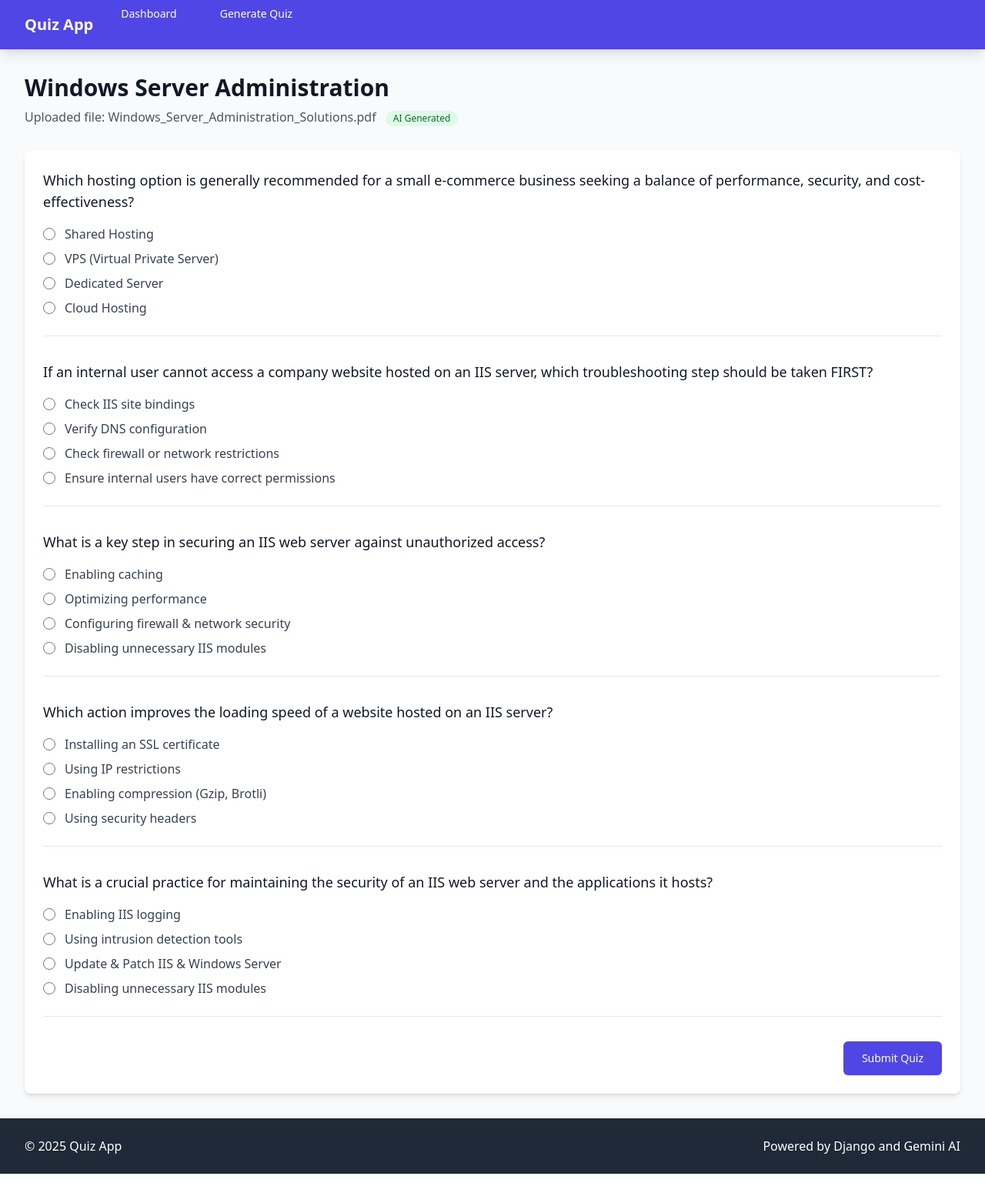
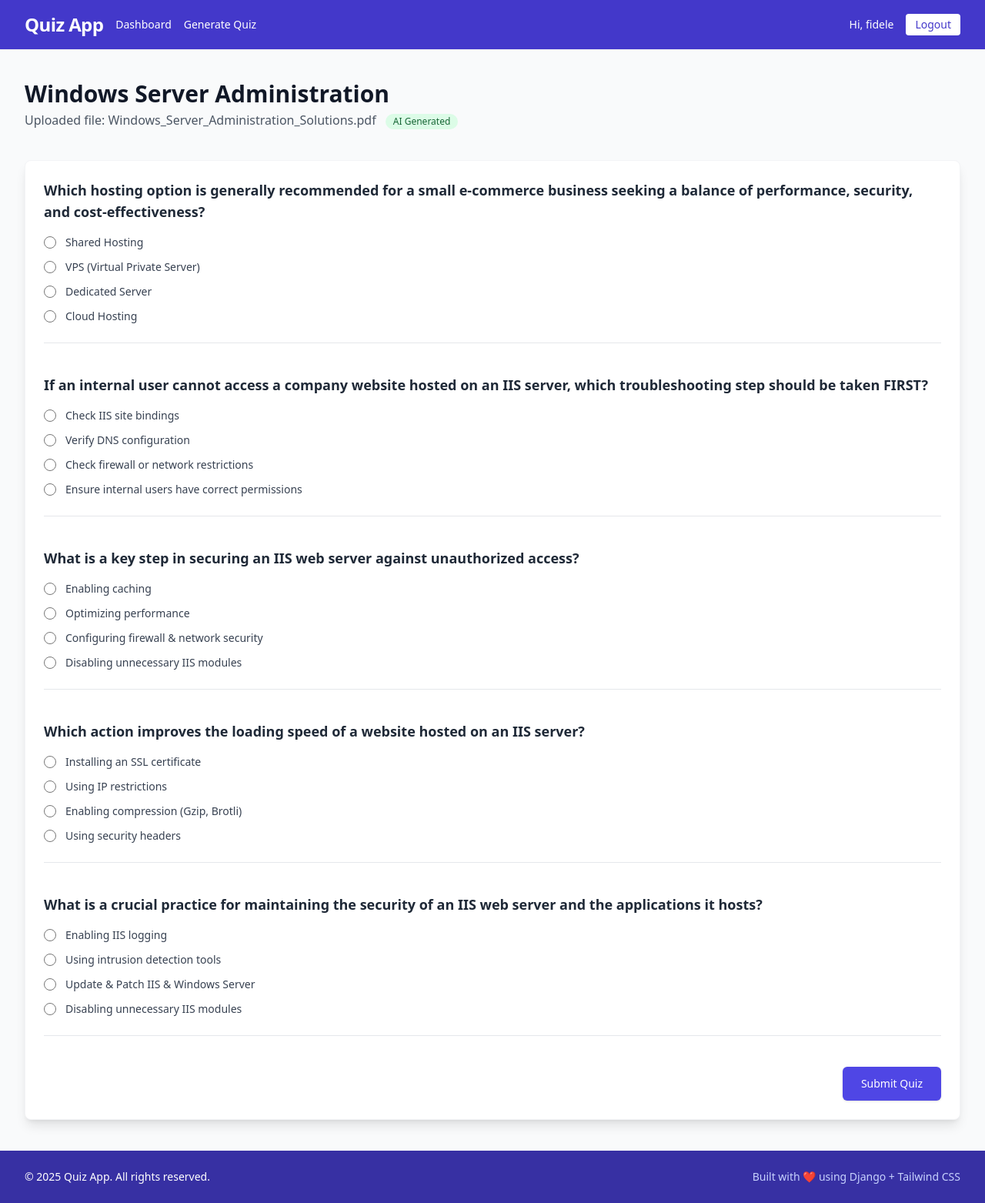
Before and after one commit to NiyomugaboFidel/skillup, a Django app: page /quiz/1/take/ in a window 1280 px wide. Shown: the whole page at 77% size. Before the commit the page ends 1525 px from the top, so only its background shows below. Run offline with Django 5.2, Linux system fonts and the light colour scheme; a user stored in the database is signed in; data comes from the database, SQL or seed files in the repository; both versions use the stored data as it was after the commit; data that the repository does not hold is empty; some libraries are stand-ins or nearby versions.

Commit message:
add take test page

```diff
--- a/quiz/templates/quiz/base.html
+++ b/quiz/templates/quiz/base.html
@@ -1,66 +1,75 @@
 <!DOCTYPE html>
 <html lang="en">
 <head>
-    <meta charset="UTF-8">
-    <meta name="viewport" content="width=device-width, initial-scale=1.0">
+  <meta charset="UTF-8" />
+  <meta name="viewport" content="width=device-width, initial-scale=1.0" />
   <title>{% block title %}Quiz App{% endblock %}</title>
 
   <!-- Tailwind CSS CDN -->
   <script src="https://cdn.tailwindcss.com"></script>
 
-    <!-- Chart.js for statistics -->
+  <!-- Chart.js for stats -->
   <script src="https://cdn.jsdelivr.net/npm/chart.js"></script>
 
   {% block extra_head %}{% endblock %}
 </head>
-<body class="bg-gray-50 min-h-screen">
-    <!-- Navigation -->
-    <nav class="bg-indigo-600 shadow-lg">
+<body class="bg-gray-50 min-h-screen flex flex-col">
+
+  <!-- Header / Navbar -->
+  <header class="bg-indigo-700 text-white shadow-sm">
     <div class="max-w-7xl mx-auto px-4 sm:px-6 lg:px-8">
-            <div class="flex justify-between h-16">
-                <div class="flex">
-                    <div class="flex-shrink-0 flex items-center">
-                        <span class="text-white text-xl font-bold">Quiz App</span>
+      <div class="flex justify-between items-center h-16">
+        <!-- Branding -->
+        <div class="flex items-center space-x-4">
+          <span class="text-2xl font-bold tracking-tight">Quiz App</span>
+          <nav class="hidden md:flex space-x-4">
+            <a href="{% url 'dashboard' %}" class="hover:underline hover:text-indigo-200 text-sm font-medium">Dashboard</a>
+            <a href="{% url 'generate_quiz' %}" class="hover:underline hover:text-indigo-200 text-sm font-medium">Generate Quiz</a>
+          </nav>
         </div>
-                    <div class="hidden sm:ml-6 sm:flex sm:space-x-8">
-                        <a href="{% url 'dashboard' %}" class="text-white hover:text-indigo-200 px-3 py-2 rounded-md text-sm font-medium">Dashboard</a>
-                        <a href="{% url 'generate_quiz' %}" class="text-white hover:text-indigo-200 px-3 py-2 rounded-md text-sm font-medium">Generate Quiz</a>
-                    </div>
-                </div>
-                <div class="flex items-center">
 
+        <!-- Right-side placeholder (e.g., user, logout) -->
+        <div class="hidden md:flex items-center space-x-4">
+          {% if user.is_authenticated %}
+            <span class="text-sm font-medium">Hi, {{ user.first_name|default:user.username }}</span>
+            <a href="{% url 'logout' %}" class="text-sm bg-white text-indigo-700 px-3 py-1 rounded hover:bg-indigo-100 font-medium transition">Logout</a>
+          {% else %}
+            <a href="{% url 'login' %}" class="text-sm font-medium hover:underline">Login</a>
+          {% endif %}
         </div>
       </div>
     </div>
-    </nav>
+  </header>
 
-    <!-- Messages -->
+  <!-- Flash messages -->
   {% if messages %}
   <div class="max-w-7xl mx-auto px-4 sm:px-6 lg:px-8 mt-4">
     {% for message in messages %}
-        <div class="{% if message.tags == 'error' %}bg-red-100 border-red-500 text-red-700{% elif message.tags == 'success' %}bg-green-100 border-green-500 text-green-700{% else %}bg-blue-100 border-blue-500 text-blue-700{% endif %} border-l-4 p-4 mb-4 rounded" role="alert">
-            <p>{{ message }}</p>
+    <div class="rounded p-4 mb-4 border-l-4
+      {% if message.tags == 'error' %}
+        bg-red-100 border-red-600 text-red-800
+      {% elif message.tags == 'success' %}
+        bg-green-100 border-green-600 text-green-800
+      {% else %}
+        bg-blue-100 border-blue-600 text-blue-800
+      {% endif %}
+    " role="alert">
+      <p class="text-sm font-medium">{{ message }}</p>
     </div>
     {% endfor %}
   </div>
   {% endif %}
 
-    <!-- Main Content -->
-    <main class="max-w-7xl mx-auto px-4 sm:px-6 lg:px-8 py-8">
+  <!-- Main content -->
+  <main class="flex-1 max-w-7xl w-full mx-auto px-4 sm:px-6 lg:px-8 py-10">
     {% block content %}{% endblock %}
   </main>
 
   <!-- Footer -->
-    <footer class="bg-gray-800 text-white py-6 mt-auto">
-        <div class="max-w-7xl mx-auto px-4 sm:px-6 lg:px-8">
-            <div class="flex justify-between">
-                <div>
-                    <p>&copy; 2025 Quiz App</p>
-                </div>
-                <div>
-                    <p>Powered by Django and Gemini AI</p>
-                </div>
-            </div>
+  <footer class="bg-indigo-800 text-white">
+    <div class="max-w-7xl mx-auto px-4 sm:px-6 lg:px-8 py-6 flex flex-col md:flex-row justify-between items-center gap-4">
+      <p class="text-sm">&copy; 2025 Quiz App. All rights reserved.</p>
+      <p class="text-sm text-indigo-200">Built with ❤️ using Django + Tailwind CSS</p>
     </div>
   </footer>
 
--- a/quiz/templates/quiz/take_quiz.html
+++ b/quiz/templates/quiz/take_quiz.html
@@ -3,49 +3,45 @@
 {% block title %}Take Quiz: {{ quiz.title }} - Quiz App{% endblock %}
 
 {% block content %}
-<div class="mb-8">
-    <h1 class="text-3xl font-bold text-gray-900 mb-2">{{ quiz.title }}</h1>
-    <p class="text-gray-600">
+<div class="mb-10">
+  <h1 class="text-3xl font-bold text-gray-900">{{ quiz.title }}</h1>
+  <p class="text-gray-600 mt-1">
     {{ quiz.description }}
     {% if quiz.is_ai_generated %}
-        <span class="inline-flex items-center px-2.5 py-0.5 rounded-full text-xs font-medium bg-green-100 text-green-800 ml-2">
+      <span class="ml-2 inline-flex items-center px-2.5 py-0.5 rounded-full text-xs font-medium bg-green-100 text-green-800">
         AI Generated
       </span>
     {% endif %}
   </p>
 </div>
 
-<div class="bg-white shadow-md rounded-lg p-6">
+<div class="bg-white shadow-lg rounded-lg p-6 border border-gray-100">
   <form method="post">
     {% csrf_token %}
 
-        <div class="space-y-8">
+    <div class="space-y-10">
       {% for field in form %}
         <div class="border-b pb-6">
-                    <div class="mb-4">
-                        <h3 class="text-lg font-medium text-gray-900">{{ field.label }}</h3>
-                    </div>
+          <h3 class="text-lg font-semibold text-gray-800 mb-4">{{ field.label }}</h3>
 
-                    <div class="space-y-2">
+          <div class="space-y-3">
             {% for choice in field %}
-                            <div class="flex items-center">
+              <div class="flex items-center space-x-3">
                 {{ choice.tag }}
-                                <label for="{{ choice.id_for_label }}" class="ml-3 block text-gray-700">
-                                    {{ choice.choice_label }}
-                                </label>
+                <label for="{{ choice.id_for_label }}" class="text-gray-700 text-sm">{{ choice.choice_label }}</label>
               </div>
             {% endfor %}
           </div>
 
           {% if field.errors %}
-                        <p class="text-red-500 text-sm mt-2">{{ field.errors.0 }}</p>
+            <p class="mt-2 text-sm text-red-600">{{ field.errors.0 }}</p>
           {% endif %}
         </div>
       {% endfor %}
     </div>
 
-        <div class="mt-8 flex justify-end">
-            <button type="submit" class="bg-indigo-600 hover:bg-indigo-700 text-white px-6 py-3 rounded-md text-sm font-medium">
+    <div class="mt-10 flex justify-end">
+      <button type="submit" class="bg-indigo-600 hover:bg-indigo-700 text-white font-medium text-sm px-6 py-3 rounded-md shadow">
         Submit Quiz
       </button>
     </div>
@@ -55,29 +51,25 @@
 
 {% block scripts %}
 <script>
-    // Style Django form elements with Tailwind
-    document.addEventListener('DOMContentLoaded', function() {
-        // Style radio inputs
-        const radioInputs = document.querySelectorAll('input[type="radio"]');
-        radioInputs.forEach(input => {
+  // Apply Tailwind classes to radio buttons
+  document.addEventListener('DOMContentLoaded', function () {
+    document.querySelectorAll('input[type="radio"]').forEach(input => {
       input.className = 'focus:ring-indigo-500 h-4 w-4 text-indigo-600 border-gray-300';
     });
   });
 
-    // Track time spent on quiz
+  // Quiz timer logic
   const startTime = new Date();
 
-    // Warning before navigating away
-    window.addEventListener('beforeunload', function(e) {
-        // Cancel the event
+  // Confirm before user leaves
+  window.addEventListener('beforeunload', function (e) {
     e.preventDefault();
-        // Chrome requires returnValue to be set
     e.returnValue = '';
   });
 
   // Remove warning when form is submitted
-    document.querySelector('form').addEventListener('submit', function() {
-        window.removeEventListener('beforeunload', function() {});
+  document.querySelector('form').addEventListener('submit', function () {
+    window.removeEventListener('beforeunload', () => {});
   });
 </script>
 {% endblock %}
```
Also changed, not shown: quiz/templates/quiz/dashboard.html (+46 -35 lines), db.sqlite3. Lines whose indentation alone changed are shown as unchanged.
